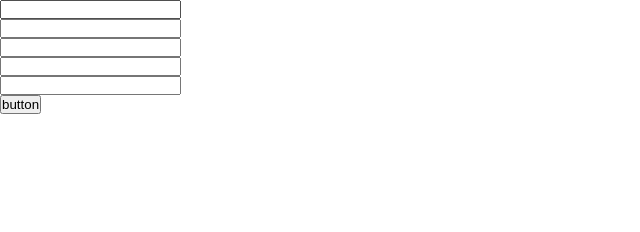
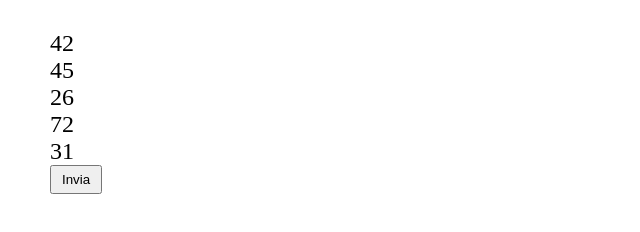
Before and after one commit to FrancescaRomagnoli/js-simon, a plain HTML site: page index.html in a window 1280 px wide. Shown: the whole page, without its empty margins (0-640 px from the left). Drawn offline with Linux system fonts and the light colour scheme.

Commit message:
add changes to output

```diff
--- a/css/style.css
+++ b/css/style.css
@@ -32,3 +32,21 @@ li {
   width: 1000px;
   max-width: 100%;
 }
+
+.d-none {
+  display: none;
+}
+
+/* # main */
+
+#num-box-container,
+#user-result-box {
+  margin-top: 30px;
+  padding-left: 50px;
+  font-size: 1.5rem;
+}
+
+#button {
+  margin-left: 50px;
+  padding: 5px 10px;
+}
--- a/index.html
+++ b/index.html
@@ -12,7 +12,7 @@
     <main>
       <div id="num-box-container"></div>
       <div>
-        <button id="button">button</button>
+        <button id="button">Invia</button>
       </div>
       <div id="user-result-box"></div>
     </main>
--- a/js/script.js
+++ b/js/script.js
@@ -38,7 +38,7 @@ const timer = setTimeout(() => {
       <input type="text" id="numBox${i}">
     </div>`;
   }
-}, 3000);
+}, 30000);
 
 // # user input numbers collection
 
@@ -59,7 +59,7 @@ button.addEventListener("click", () => {
   userResult.innerHTML = `
         <h3>Hai ricordato ${matchingNums.length} numeri correttamente!
         </h3>
-        <p>I tuoi numeri corretti sono: ${matchingNums} </p>`;
+        <p>I tuoi numeri corretti sono: ${matchingNums.join(`, `)}.</p>`;
 
   console.log(matchingNums, matchingNums.length);
 });
```
